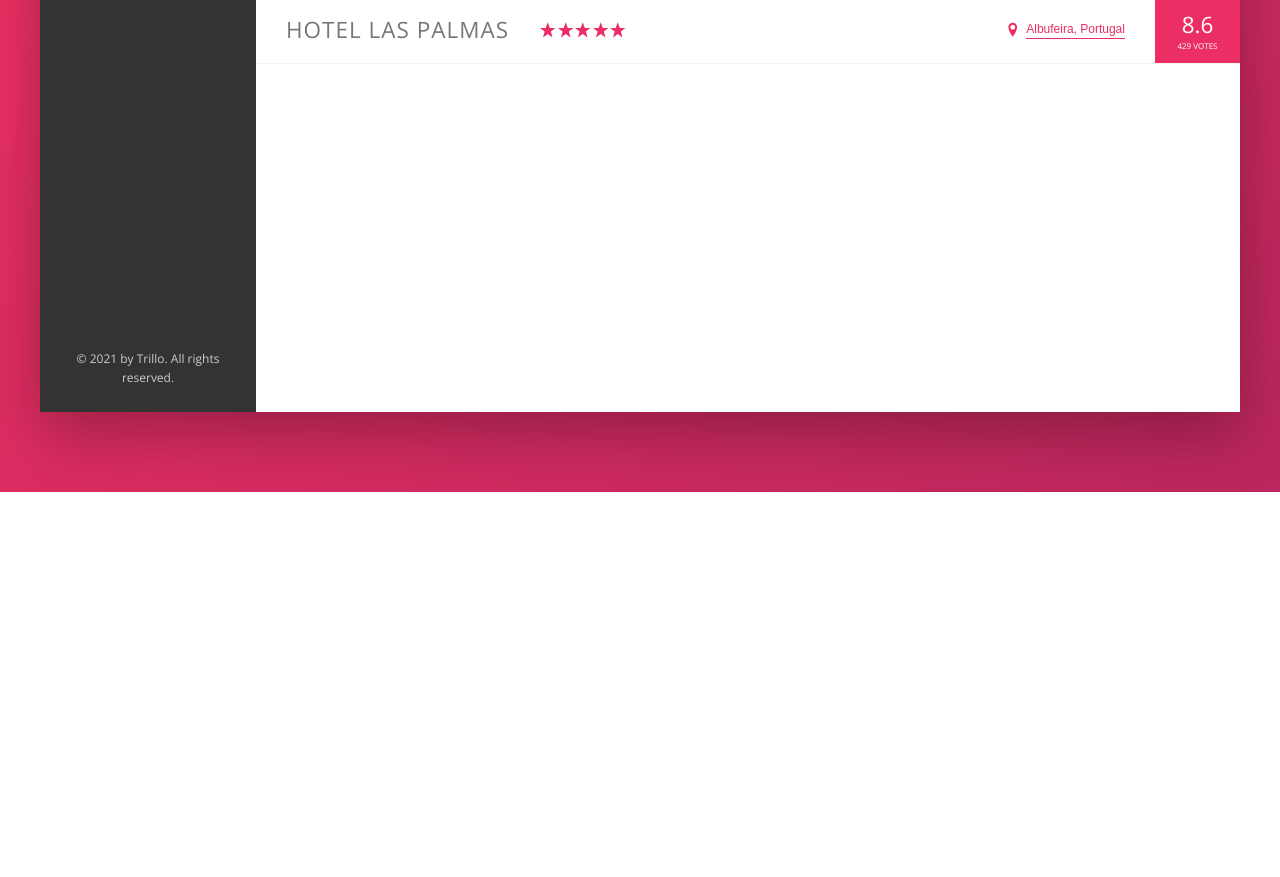
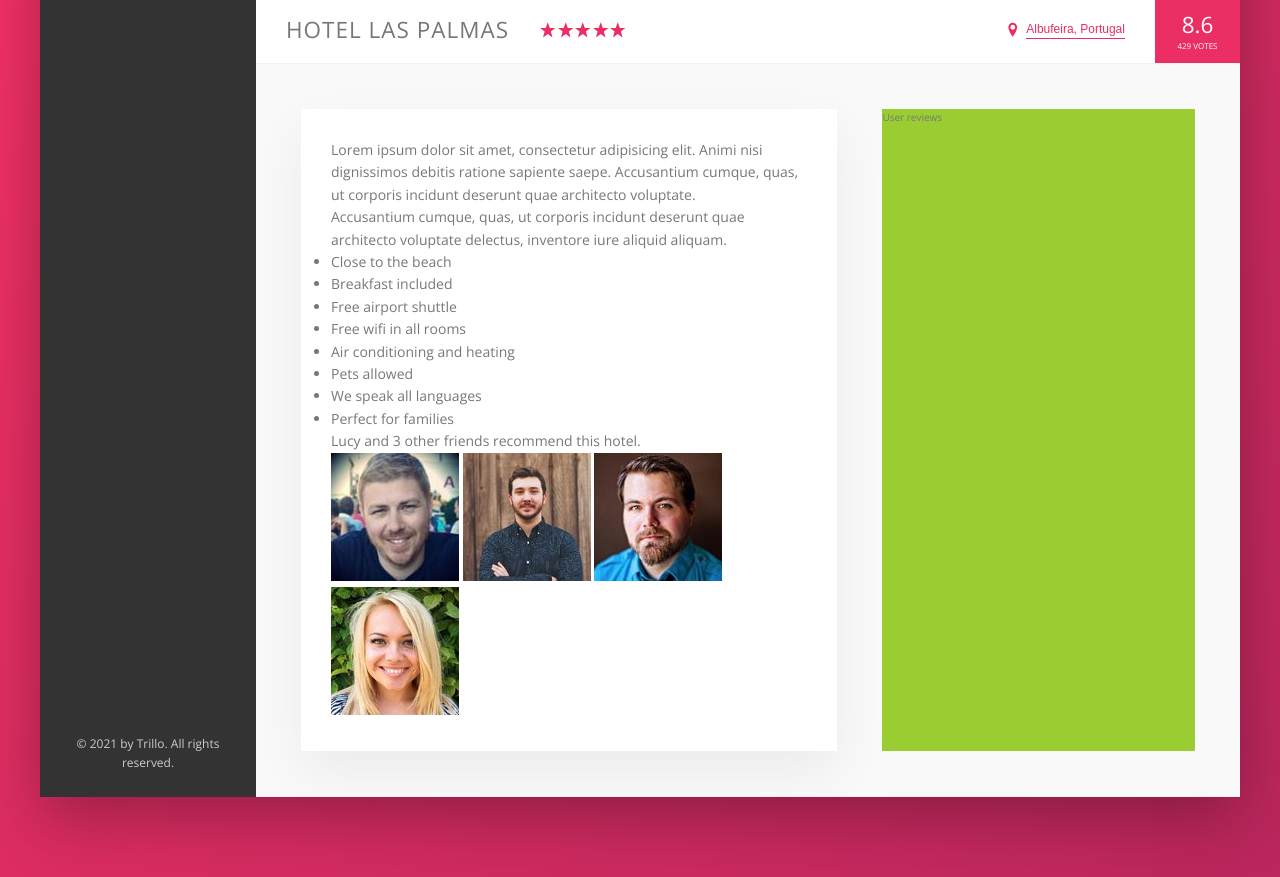
Before and after one commit to MnqobiSB/trillo-project-css-flexbox, a website: page index.html in a window 1280 px wide. Shown: the part 538-1415 px from the top of the page. Before the commit the page ends 1030 px from the top, so only its background shows below. Drawn offline with nearby package versions, Linux system fonts and the light colour scheme.

Commit message:
Building the Description Section - Part 1

```diff
--- a/index.html
+++ b/index.html
@@ -136,6 +136,44 @@
               <div class="overview__rating-count">429 votes</div>
             </div>
           </div>
+
+          <div class="detail">
+            <div class="description">
+              <p class="paragraph">
+                Lorem ipsum dolor sit amet, consectetur adipisicing elit. Animi nisi dignissimos debitis ratione sapiente saepe. Accusantium cumque, quas, ut corporis incidunt deserunt quae architecto voluptate.
+              </p>
+
+              <p class="paragraph">
+                Accusantium cumque, quas, ut corporis incidunt deserunt quae architecto voluptate delectus, inventore iure aliquid aliquam.
+              </p>
+
+              <ul class="list">
+                <li class="list__item">Close to the beach</li>
+                <li class="list__item">Breakfast included</li>
+                <li class="list__item">Free airport shuttle</li>
+                <li class="list__item">Free wifi in all rooms</li>
+                <li class="list__item">Air conditioning and heating</li>
+                <li class="list__item">Pets allowed</li>
+                <li class="list__item">We speak all languages</li>
+                <li class="list__item">Perfect for families</li>
+              </ul>
+              <div class="recommend">
+                <p class="recommend__count">
+                  Lucy and 3 other friends recommend this hotel.
+                </p>
+                <div class="recommend__friends">
+                  <img src="./img/user-3.jpg" alt="Friend 1" class="recommend__photo">
+                  <img src="./img/user-4.jpg" alt="Friend 2" class="recommend__photo">
+                  <img src="./img/user-5.jpg" alt="Friend 3" class="recommend__photo">
+                  <img src="./img/user-6.jpg" alt="Friend 4" class="recommend__photo">
+                </div>
+              </div>
+            </div>
+
+            <div class="user-reviews">
+              User reviews
+            </div>
+          </div>
         </main>
       </div>
     </div>
--- a/sass/_base.scss
+++ b/sass/_base.scss
@@ -13,6 +13,9 @@
 	--color-grey-dark-3: #999;
 
 	--shadow-dark: 0 2rem 6rem rgba(0, 0, 0, .3);
+	--shadow-light: 0 2rem 5rem rgba(0, 0, 0, .06);
+
+	--line: 1px solid var(--color-grey-light-2);
 }
 
 * {
--- a/sass/_components.scss
+++ b/sass/_components.scss
@@ -200,7 +200,7 @@
 .overview {
 	display: flex;
 	align-items: center;
-	border-bottom: 1px solid var(--color-grey-light-2);
+	border-bottom: var(--line);
 
 	&__heading {
 		font-size: 2.25rem;
--- a/sass/_layout.scss
+++ b/sass/_layout.scss
@@ -11,7 +11,7 @@
 	font-size: 1.4rem;
 	height: 7rem;
 	background-color: #fff;
-	border-bottom: 1px solid var(--color-grey-light-2);
+	border-bottom: var(--line);
 	display: flex;
 	justify-content: space-between;
 	align-items: center;
@@ -32,7 +32,27 @@
 
 .hotel-view {
 	background-color: #fff;
-	height: 80rem;
 
 	flex: 1;
 }
+
+.detail {
+	display: flex;
+	padding: 4.5rem;
+	background-color: var(--color-grey-light-1);
+	border-bottom: var(--line);
+}
+
+.description {
+	font-size: 1.4rem;
+	background-color: #fff;
+	box-shadow: var(--shadow-light);
+	padding: 3rem;
+	flex: 0 0 60%;
+	margin-right: 4.5rem;
+}
+
+.user-reviews {
+	background-color: yellowgreen;
+	flex: 1;
+}
```
Also changed, not shown: css/style.css. Lines whose indentation alone changed are shown as unchanged.
